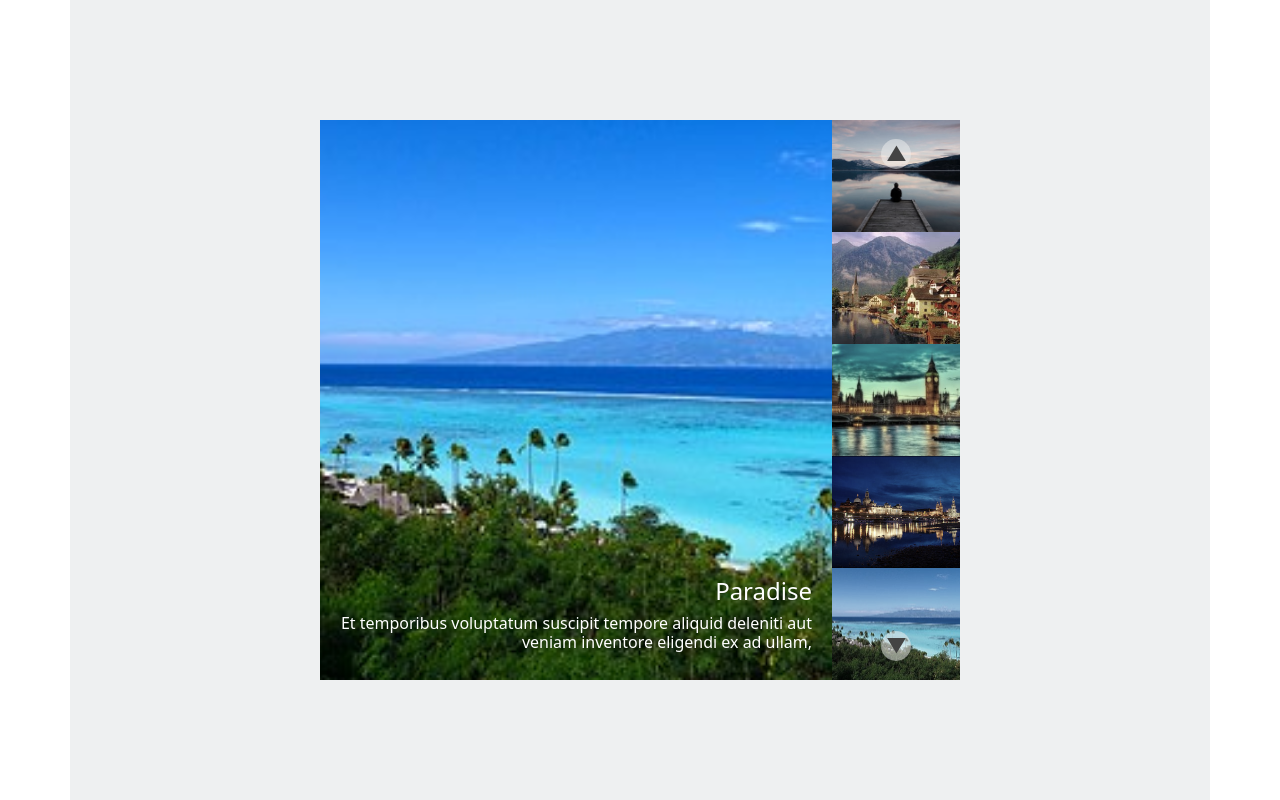
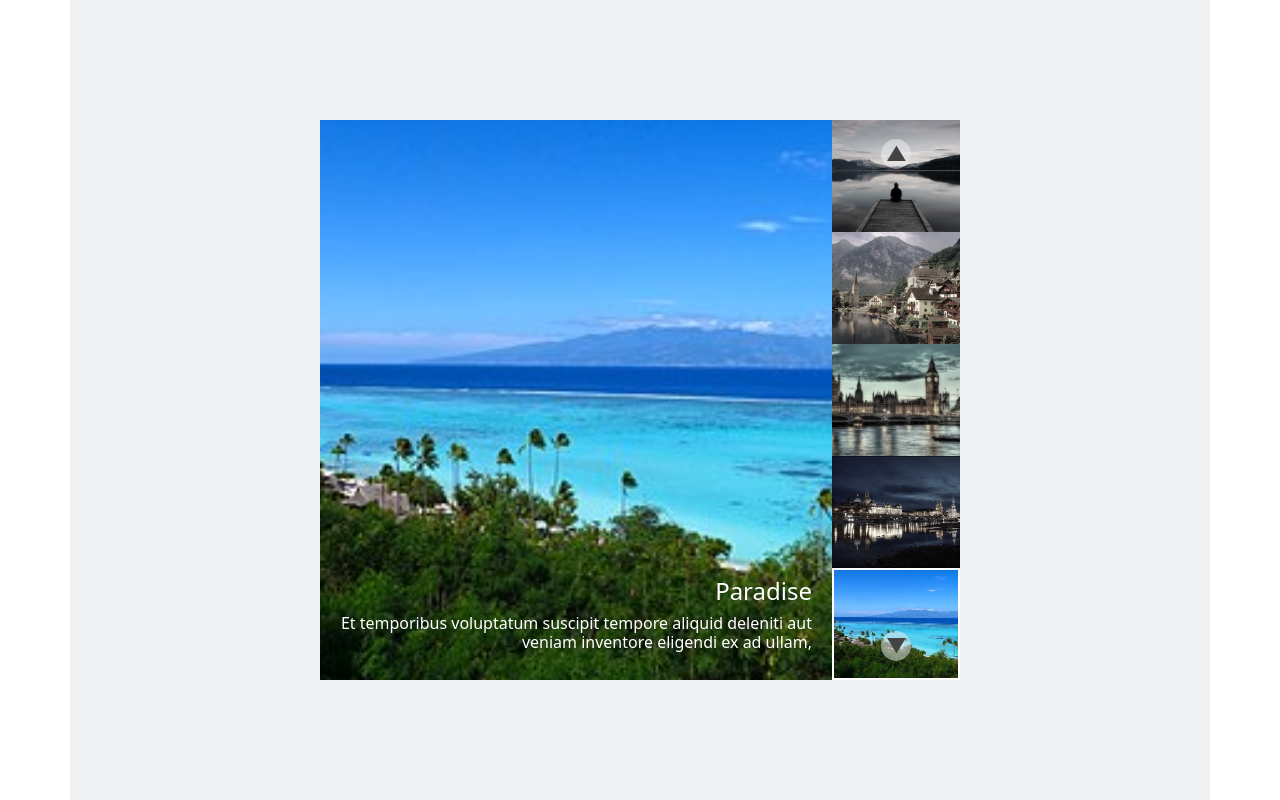
Before and after one commit to Penna92/js-array-carousel, a plain HTML site: page index.html in a window 1280 px wide. Drawn offline with nearby package versions, Linux system fonts and the light colour scheme.

Commit message:
Ultimate funzionalità delle frecce con loop slider e effetti nelle miniature.

```diff
--- a/index.html
+++ b/index.html
@@ -22,70 +22,16 @@
         <div id="slider">
             <div class="item-container">
                 <div class="item-container-left" id="left-container">
-                    <!-- <div class="item active">
-                        <img src="img/01.jpg" alt="immagine 1">
-                        <div class="item-container-left-text">
-                            <div class="title-text">
-                                <h4>Svezia</h4>
                 </div>
-                            <div class="subtitle-text">
-                                <h6>Lorem ipsum</h6>
+                <div class="item-container-right d-flex flex-column flex-column-reverse">
+                    <div class="right-image"><img src="img/05.jpg" alt="immagine 5">
+                        <div class="prev">&#9660;</div>
                     </div>
-                        </div>
-                    </div>
-                    <div class="item">
-                        <img src="img/02.jpg" alt="immagine 2">
-                        <div class="item-container-left-text">
-                            <div class="title-text">
-                                <h4>Svezia</h4>
-                            </div>
-                            <div class="subtitle-text">
-                                <h6>Lorem ipsum</h6>
-                            </div>
-                        </div>
-                    </div>
-                    <div class="item">
-                        <img src="img/03.jpg" alt="immagine 3">
-                        <div class="item-container-left-text">
-                            <div class="title-text">
-                                <h4>Svezia</h4>
-                            </div>
-                            <div class="subtitle-text">
-                                <h6>Lorem ipsum</h6>
-                            </div>
-                        </div></div>
-                    <div class="item">
-                        <img src="img/04.jpg" alt="immagine 4">
-                        <div class="item-container-left-text">
-                            <div class="title-text">
-                                <h4>Svezia</h4>
-                            </div>
-                            <div class="subtitle-text">
-                                <h6>Lorem ipsum</h6>
-                            </div>
-                        </div>
-                    </div>
-                    <div class="item">
-                        <img src="img/05.jpg" alt="immagine 5">
-                        <div class="item-container-left-text">
-                            <div class="title-text">
-                                <h4>Svezia</h4>
-                            </div>
-                            <div class="subtitle-text">
-                                <h6>Lorem ipsum</h6>
-                            </div>
-                        </div>
-                    </div> -->
-                </div>
-                <div class="item-container-right">
+                    <div class="right-image"><img src="img/04.jpg" alt="immagine 4"></div>
+                    <div class="right-image"><img src="img/03.jpg" alt="immagine 3"></div>
+                    <div class="right-image"><img src="img/02.jpg" alt="immagine 2"></div>
                     <div class="right-image"><img src="img/01.jpg" alt="immagine 1">
                         <div class="next">&#9650;</div>
-                    </div>
-                    <div class="right-image"><img src="img/02.jpg" alt="immagine 2"></div>
-                    <div class="right-image"><img src="img/03.jpg" alt="immagine 3"></div>
-                    <div class="right-image"><img src="img/04.jpg" alt="immagine 4"></div>
-                    <div class="right-image"><img src="img/05.jpg" alt="immagine 5">
-                        <div class="prev">&#9660;</div>
                     </div>
                 </div>
             </div>
--- a/myscript.js
+++ b/myscript.js
@@ -1,51 +1,33 @@
-// MILESTONE 2
-// Adesso rimuoviamo tutto il markup statico e inseriamo le immagini dinamicamente servendoci dell'array fornito e un semplice ciclo for che concatena un template literal. Al termine di questa fase ci ritroveremo con lo stesso slider, ma costruito dinamicamente attraverso JavaScript.
-// MILESTONE 3
-// Al click dell'utente sulle frecce verso l'alto o verso il basso, l'immagine attiva diventa visibile in formato grande a sinistra e nel suo angolo in basso a destra dovranno essere aggiunti i relativi:
-//  - titolo e
-//  - testo.
-// Allo stesso tempo nelle miniature l'immagine attiva dovrà apparire in evidenza rispetto alle altre.
-// BONUS:
-// Aggiungere il ciclo infinito del carosello. Ovvero se la miniatura attiva è la prima e l'utente clicca la freccia verso l'alto, la miniatura che deve attivarsi sarà l'ultima e viceversa per l'ultima miniatura se l'utente clicca la freccia verso il basso.
-// Prima di partire a scrivere codice:
-// Non lasciamoci spaventare dalla complessità apparente dell'esercizio, ma analizziamo prima, come abbiamo fatto sempre, cosa ci potrebbe aspettare. Abbiamo completato ormai da qualche giorno la sessione HTML e CSS, se non ci ricordiamo qualcosa andiamo pure a riguardare alcuni argomenti. Non dedichiamo però al ripasso più di una mezz'ora, così da non perdere di vista il focus dell'esercizio.
-// Consigli del giorno:
-// 1. costruiamo del carosello una versione statica contenente un'immagine grande con del testo ben posizionato e una miniatura. Di questa versione statica al momento opportuno commenteremo (oscureremo) alcuni elementi per poterli riprodurre dinamicamente in js. Potremo quindi usarli come "template".
-// 2. scriviamo sempre prima per punti il nostro algoritmo in italiano per capire cosa vogliamo fare
-// 3. Al momento giusto (ihihhi starà a voi capire quale) rispondete a questa domanda: "Quanti cicli servono?"
+// CREAZIONE ARRAY
 
 const items = [
-    'img/01.jpg',
-    'img/02.jpg',
-    'img/03.jpg',
-    'img/04.jpg',
-    'img/05.jpg'
+  "img/01.jpg",
+  "img/02.jpg",
+  "img/03.jpg",
+  "img/04.jpg",
+  "img/05.jpg",
 ];
 
-const title = [
-    'Svezia',
-    'Svizzera',
-    'Gran Bretagna',
-    'Germania',
-    'Paradise'
-]
+const title = ["Svezia", "Svizzera", "Gran Bretagna", "Germania", "Paradise"];
 
 const text = [
-    'Lorem ipsum, dolor sit amet consectetur adipisicing elit. Et temporibus voluptatum suscipit tempore aliquid deleniti aut veniam inventore eligendi ex ad ullam, cumque provident totam omnis, magnam dolores dolorum corporis.',
-    'Lorem ipsum',
-    'Lorem ipsum, dolor sit amet consectetur adipisicing elit.',
-    'Lorem ipsum, dolor sit amet consectetur adipisicing elit. Et temporibus voluptatum suscipit tempore aliquid deleniti aut veniam inventore eligendi ex ad ullam,',
-    'Et temporibus voluptatum suscipit tempore aliquid deleniti aut veniam inventore eligendi ex ad ullam,',
-]
+  "Lorem ipsum, dolor sit amet consectetur adipisicing elit. Et temporibus voluptatum suscipit tempore aliquid deleniti aut veniam inventore eligendi ex ad ullam, cumque provident totam omnis, magnam dolores dolorum corporis.",
+  "Lorem ipsum",
+  "Lorem ipsum, dolor sit amet consectetur adipisicing elit.",
+  "Lorem ipsum, dolor sit amet consectetur adipisicing elit. Et temporibus voluptatum suscipit tempore aliquid deleniti aut veniam inventore eligendi ex ad ullam,",
+  "Et temporibus voluptatum suscipit tempore aliquid deleniti aut veniam inventore eligendi ex ad ullam,",
+];
 
-for(let i=0; i<items.length; i++){
+// CREAZIONE ELEMENTI DEL DOM
+
+for (let i = 0; i < items.length; i++) {
   let divItem = document.createElement("div");
   document.getElementById("left-container").prepend(divItem);
   divItem.classList.add("item");
   let img = document.createElement("img");
   img.setAttribute("src", items[i]);
   let itemText = document.createElement("div");
-    itemText.setAttribute("class", "item-container-left-text")
+  itemText.setAttribute("class", "item-container-left-text");
   let titleText = document.createElement("div");
   titleText.setAttribute("class", "title-text");
   let country = document.createElement("h4");
@@ -58,38 +40,45 @@ for(let i=0; i<items.length; i++){
   itemText.append(titleText, subtitleText);
   titleText.append(country);
   divItem.append(img, itemText);
-    if(i == 4){
-        divItem.classList.add("active");
-    }
 }
 
+// SITUAZIONE DI PARTENZA
 
 let currentIndex = 0;
 
 const listaImmagini = document.getElementsByClassName("item");
+const listaMiniature = document.getElementsByClassName("right-image");
+
+if (currentIndex == 0) {
+  listaImmagini[currentIndex].classList.add("active");
+  listaMiniature[currentIndex].classList.add("right-image-active");
+}
+
+// FUNZIONE FRECCIA IN SU
+
 const next = document.querySelector(".next");
 next.addEventListener("click", function () {
   listaImmagini[currentIndex].classList.remove("active");
+  listaMiniature[currentIndex].classList.remove("right-image-active");
   currentIndex += 1;
+  if (currentIndex > 4) {
+    currentIndex = 0;
+  }
   listaImmagini[currentIndex].classList.add("active");
-  console.log(listaImmagini);
-    // if(currentIndex==4){
-    //     currentIndex = 0;
-    //     next.addEventListener("click", function () {
-    //         listaImmagini[currentIndex].classList.remove("active");
-    //         currentIndex += 1;
-    //         // listaImmagini[currentIndex].classList.add("active");
-    //         console.log(listaImmagini);
-    //     });
-    // }
+  listaMiniature[currentIndex].classList.add("right-image-active");
 });
+
+// FUNZIONE FRECCIA IN GIU'
 
 const prev = document.querySelector(".prev");
 prev.addEventListener("click", myFunction);
-
 function myFunction() {
   listaImmagini[currentIndex].classList.remove("active");
+  listaMiniature[currentIndex].classList.remove("right-image-active");
   currentIndex -= 1;
+  if (currentIndex < 0) {
+    currentIndex = 4;
+  }
   listaImmagini[currentIndex].classList.add("active");
-    console.log(listaImmagini);
+  listaMiniature[currentIndex].classList.add("right-image-active");
 }
--- a/mystyle.css
+++ b/mystyle.css
@@ -45,6 +45,7 @@
   height: 100%;
   float: left;
 }
+
 .item-container-right {
   width: 20%;
   float: left;
@@ -54,17 +55,20 @@
 .right-image {
   height: 20%;
   position: relative;
+  filter: grayscale(0.8);
 }
-.right-image img:hover {
-    border: 2px solid white;
-    filter: grayscale(0);
+
+.right-image-active {
+  border: 2px solid white;
+  filter: none;
 }
+
 .right-image img {
   height: 100%;
   width: 100%;
   object-fit: cover;
-  filter: grayscale(0.5);
 }
+
 .item-container-left-text {
   position: absolute;
   color: white;
@@ -72,6 +76,7 @@
   right: 20px;
   text-align: end;
 }
+
 /* Navigazione */
 .prev,
 .next {
```
Lines whose indentation alone changed are shown as unchanged.
